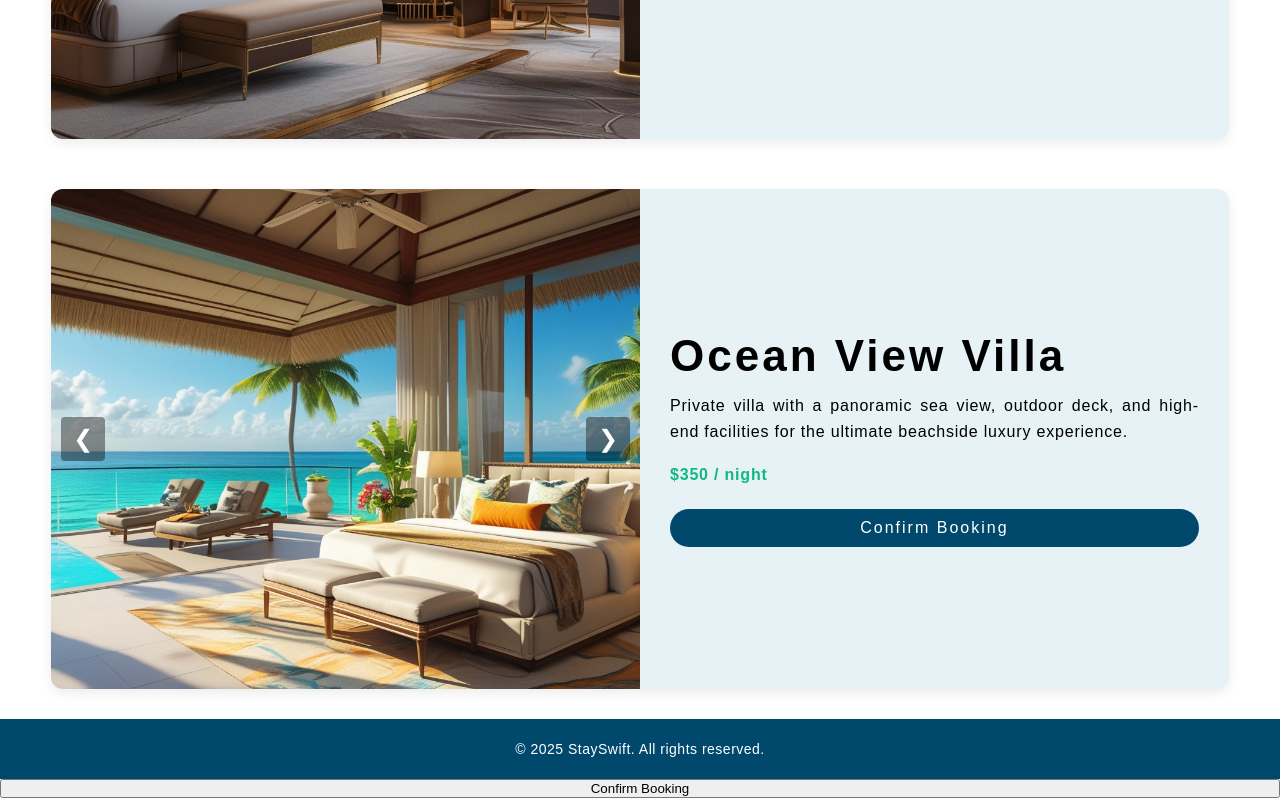
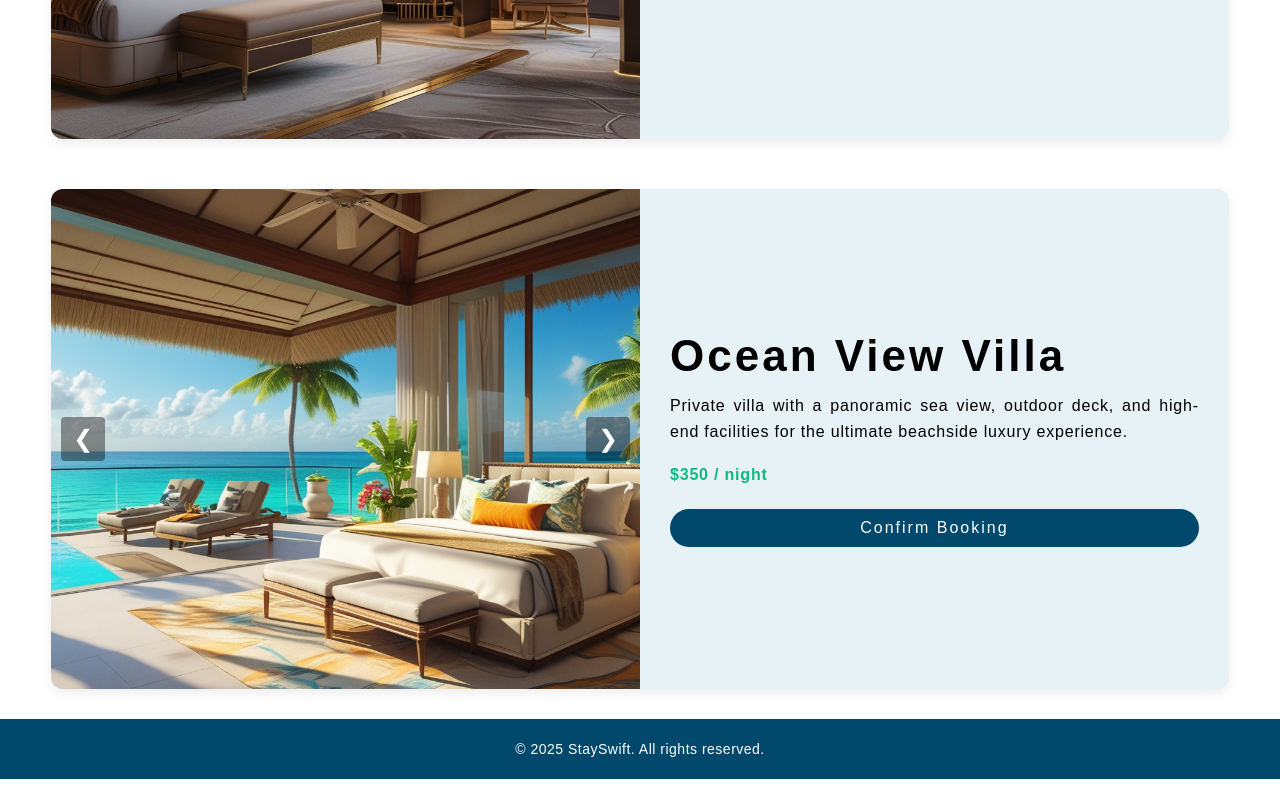
Before and after one commit to sanjana399/Hotel-reservation-System, a plain HTML site: page rooms.html in a window 1280 px wide. Shown: the part 2652-3450 px from the top of the page. Drawn offline with Linux system fonts and the light colour scheme.

Commit message:
second commit

```diff
--- a/rooms.html
+++ b/rooms.html
@@ -168,8 +168,6 @@
      </footer>
    </div>
 
-<!-- Trigger Button -->
-<button id="confirmBookingBtn">Confirm Booking</button>
 
 <!-- Booking Popup -->
 <div id="bookingPopup" class="popup" style="display: none;">
```
